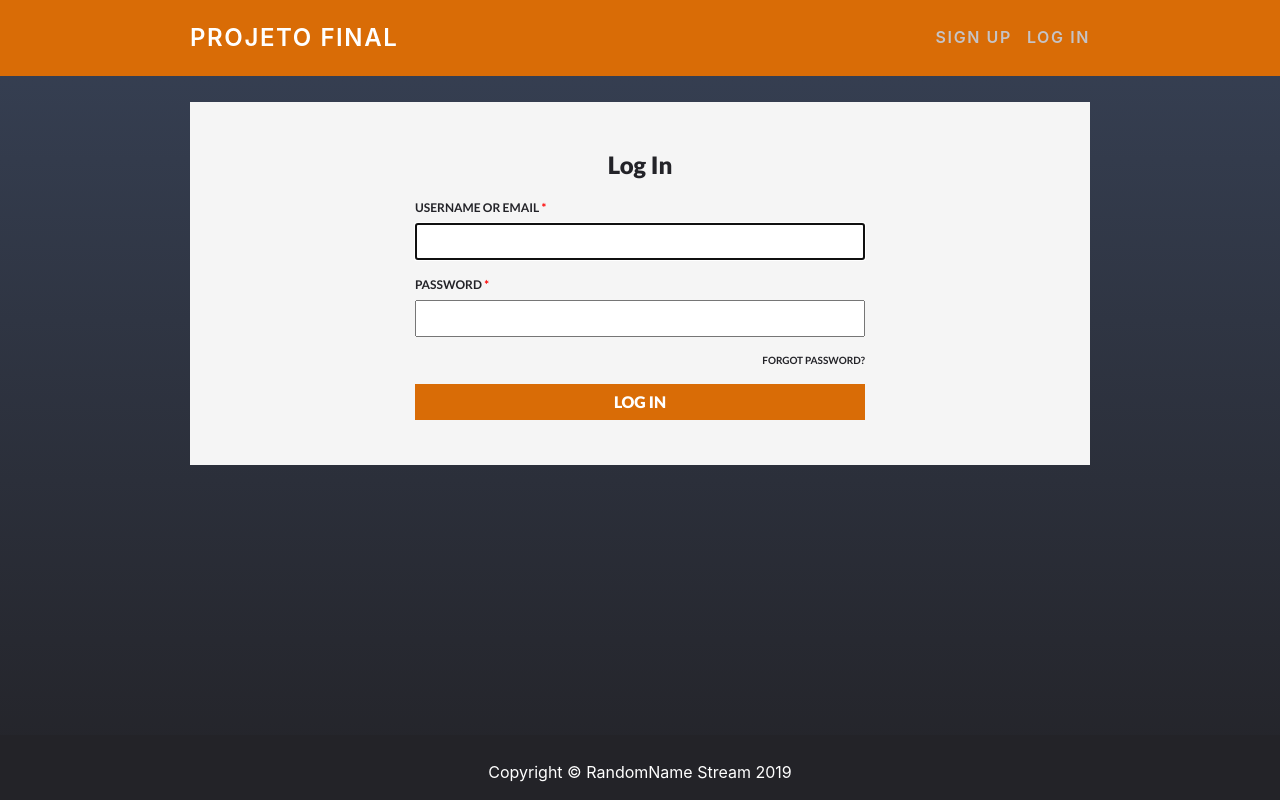
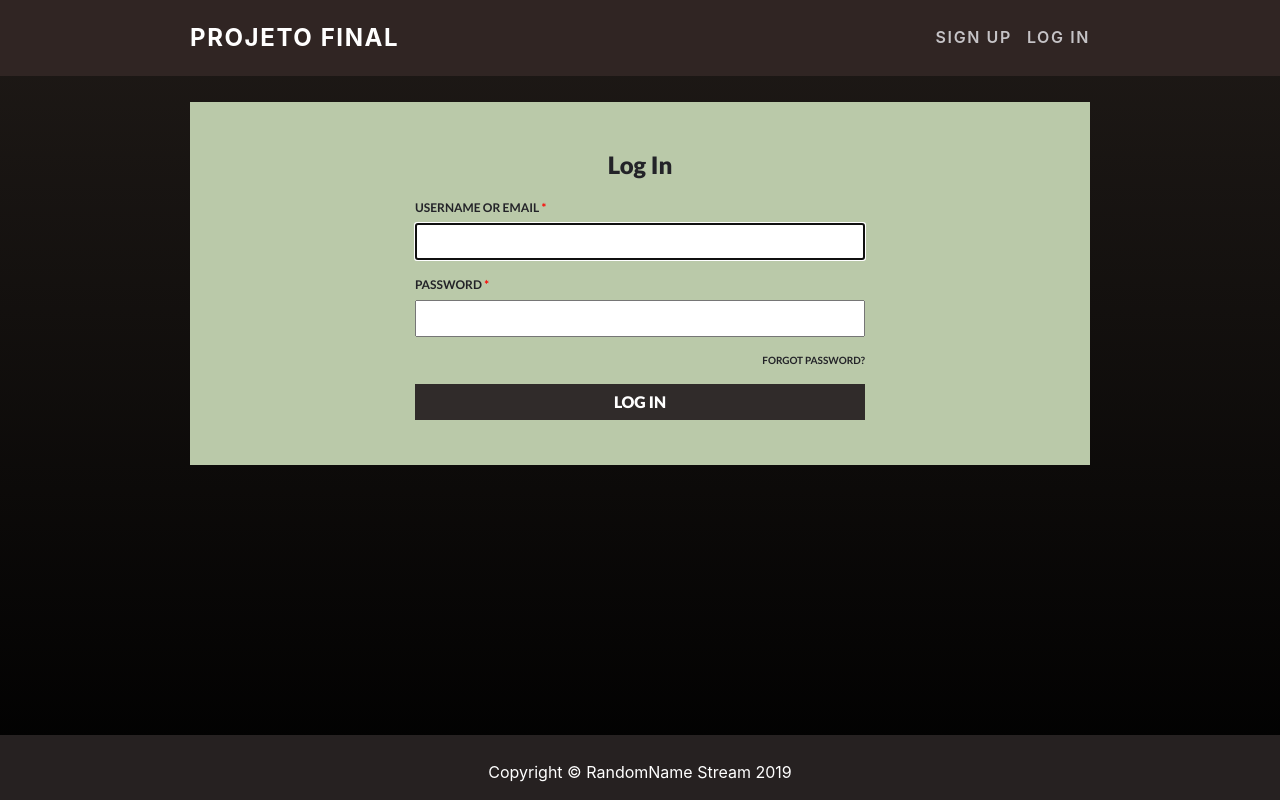
Before and after one commit to DiogoDreher/Streaming-Platform, a PHP site: page /LogIn.html in a window 1280 px wide. Run offline with PHP 8.4, Linux system fonts and the light colour scheme.

Commit message:
Alteração nas cores

```diff
--- a/LogIn.html
+++ b/LogIn.html
@@ -21,7 +21,7 @@
         </nav>
       </section>
 
-      <section class="container" style="padding: 45px 0;background-color: whitesmoke;">
+      <section class="container" style="padding: 45px 0;background-color: #BAC9A9;">
 
         <p class="text-log-sign">Log In</p>
         <section class="section-log-sign">
--- a/SignUp.html
+++ b/SignUp.html
@@ -21,7 +21,7 @@
         </nav>
       </section>
 
-      <section class="container" style="padding: 45px 0;background-color: whitesmoke;">
+      <section class="container" style="padding: 45px 0;background-color: #BAC9A9;">
 
         <p class="text-log-sign">Sign Up</p>
 
--- a/css-projeto.css
+++ b/css-projeto.css
@@ -1,7 +1,7 @@
 .section-barra{
 
 padding: 20px 0;
-background-color: #d96c06;
+background-color: #302523;
 display: inline-block;
 width: 100%;
 text-align: center;
@@ -20,7 +20,7 @@ height: auto;
 
 text-decoration: none;
 color: white;
-font-weight: 600;
+font-weight: bold;
 font-size: 24px;
 text-transform: uppercase;
 float: left;
@@ -60,8 +60,8 @@ text-decoration: none;
 body{
 
 font-family: 'Lato';
-background-color: #232328;
-background: linear-gradient(#374155, #232328);
+/* background-color: #232328; */
+background: linear-gradient(#1F1A17, #000000);
 
 }
 
@@ -259,7 +259,7 @@ border: 0;
 
 color: white;
 padding: 25px 25px 40px;
-background-color: #232328;
+background-color: #262121;
 text-align: center;
 position: absolute;
 bottom: 0;
@@ -320,7 +320,7 @@ margin-bottom: 16px;
 
 .forgot-password:hover {
 
-color: #d96c06;
+color: #697060;
 text-transform: uppercase;
 text-decoration: none;
 font-weight: bolder;
@@ -330,7 +330,7 @@ margin-bottom: 16px;
 
 .button-log-sign {
 
-background-color: #d96c06;
+background-color: #302B2A;
 color: white;
 font-family: 'Lato';
 font-weight: 800;
@@ -345,7 +345,7 @@ cursor: pointer;
 
 .button-log-sign:hover {
 
-background-color: #d95a06;
+background-color: #1F1A17;
 color: white;
 font-family: 'Lato';
 font-weight: 800;
@@ -361,7 +361,7 @@ cursor: pointer;
 .homepage-categoria {
 
 color: white;
-background-color: #d96c06;
+background-color: #302B2A;
 padding: 15px 0;
 text-align: center;
 text-transform: uppercase;
```
